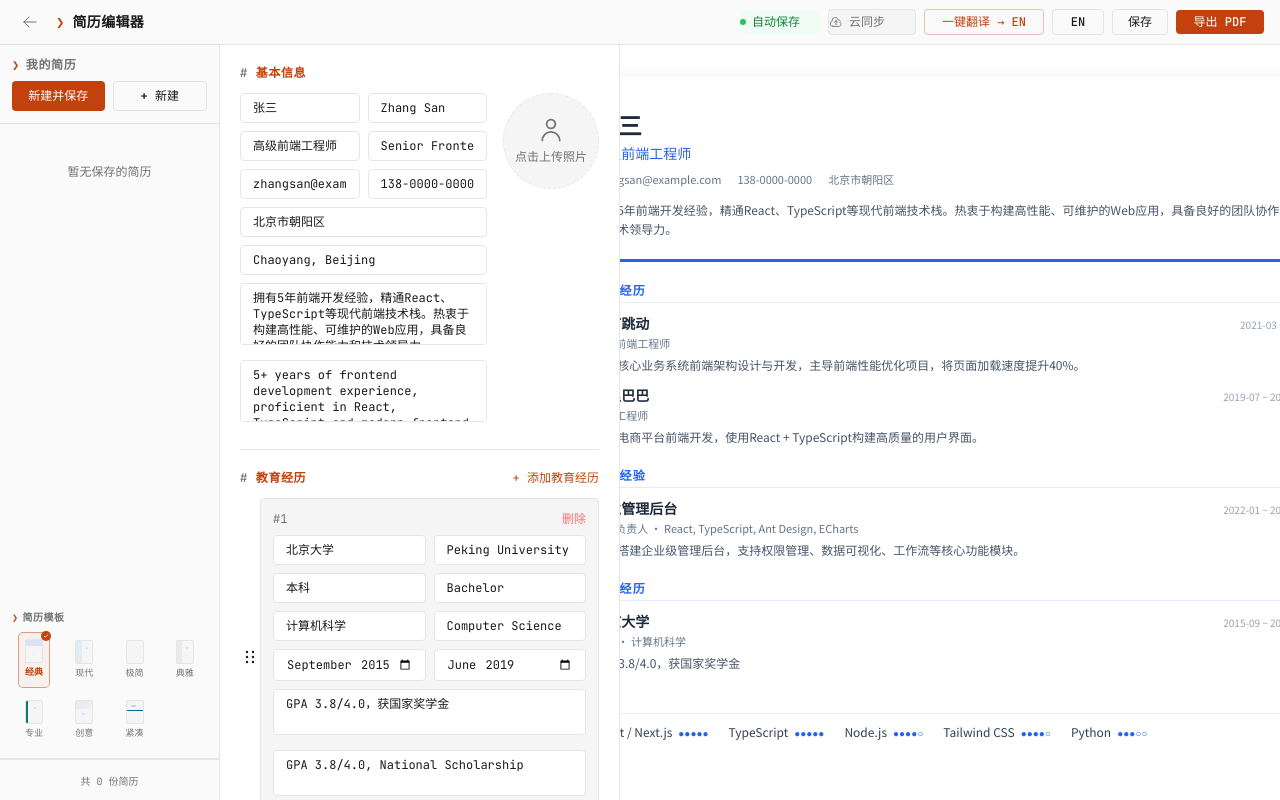
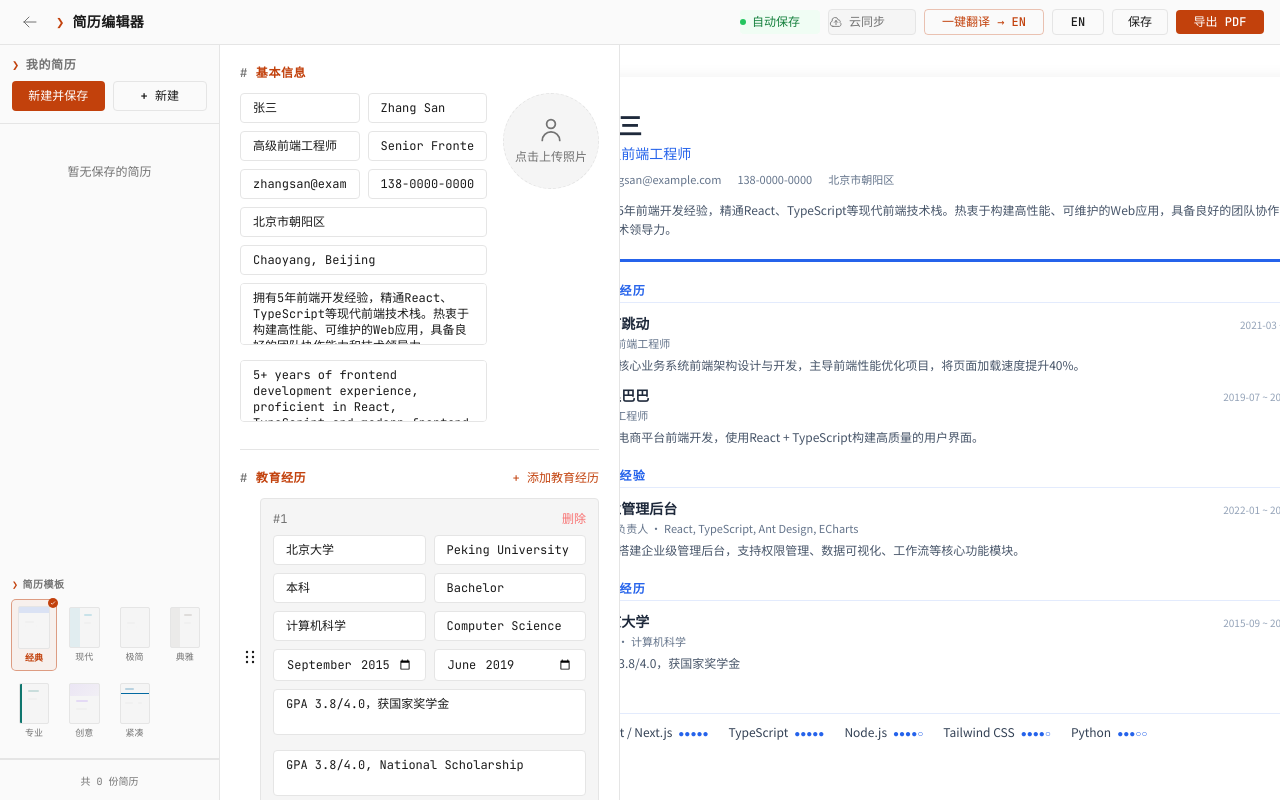
Before and after one commit to Unusual6/Resume-Editor, a React (Vite) app: page / in a window 1280 px wide. Built offline with nearby package versions, Linux system fonts and the light colour scheme.

Commit message:
fix: stabilize template selector layout with fixed width and text truncation

```diff
--- a/src/components/TemplateSelector.tsx
+++ b/src/components/TemplateSelector.tsx
@@ -28,7 +28,7 @@ export default function TemplateSelector() {
             <button
               key={tp.key}
               onClick={() => setTemplate(tp.key)}
-              className={`relative flex flex-col items-center rounded p-1.5 transition-all
+              className={`relative flex flex-col items-center rounded p-1.5 transition-all w-full
                 ${isActive
                   ? 'ring-1 ring-primary/50 bg-primary/5'
                   : 'hover:bg-sf-card border border-transparent hover:border-sf-border'
@@ -92,7 +92,7 @@ export default function TemplateSelector() {
                   </div>
                 )}
               </div>
-              <span className={`text-[9px] leading-tight font-mono ${isActive ? 'text-primary font-semibold' : 'text-sf-muted'}`}>
+              <span className={`text-[9px] leading-tight font-mono text-center w-full truncate ${isActive ? 'text-primary font-semibold' : 'text-sf-muted'}`}>
                 {t('template.' + tp.key)}
               </span>
               {isActive && (
```
